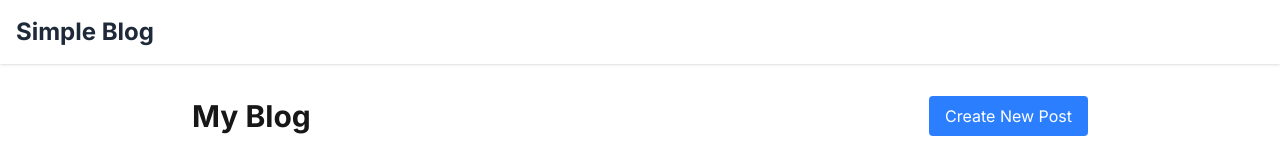
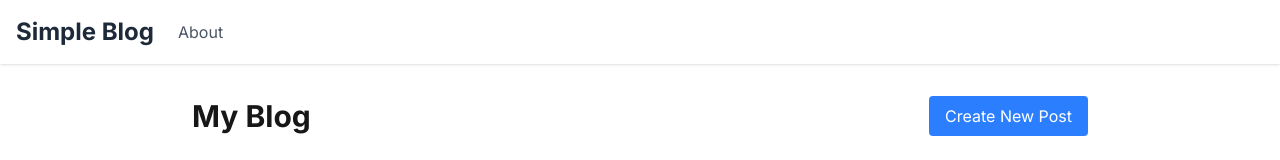
Before and after one commit to Mamitsubute/sample-blog, a Next.js app: page / in a window 1280 px wide. Shown: the top 160 px of the page. Built offline with nearby package versions, Linux system fonts and the light colour scheme.

Commit message:
Added links on the header

```diff
--- a/app/components/Header.tsx
+++ b/app/components/Header.tsx
@@ -1,8 +1,18 @@
+import Link from 'next/link';
+
 export default function Header() {
   return (
     <header className="w-full bg-white shadow-sm">
-        <div className="pl-4 py-4">
-          <h1 className="text-2xl font-bold text-gray-800">Simple Blog</h1>
+      <div className="pl-4 py-4 flex items-center gap-6">
+        <Link href="/" className="text-2xl font-bold text-gray-800 hover:text-gray-600 transition-colors">
+          Simple Blog
+        </Link>
+        <Link
+          href="/about"
+          className="text-gray-600 hover:text-gray-900 transition-colors"
+        >
+          About
+        </Link>
       </div>
     </header>
   );
```
Lines whose indentation alone changed are shown as unchanged.
